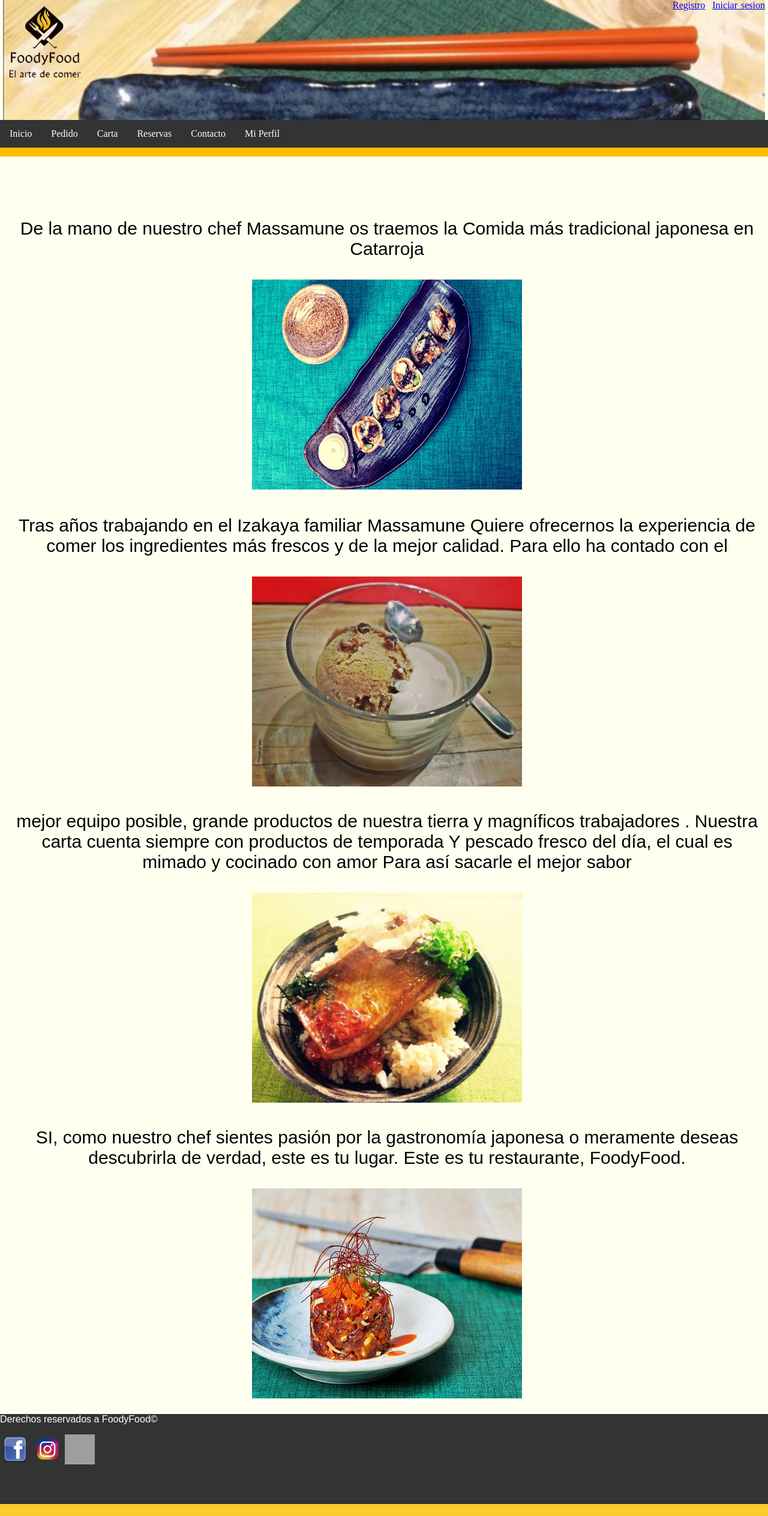
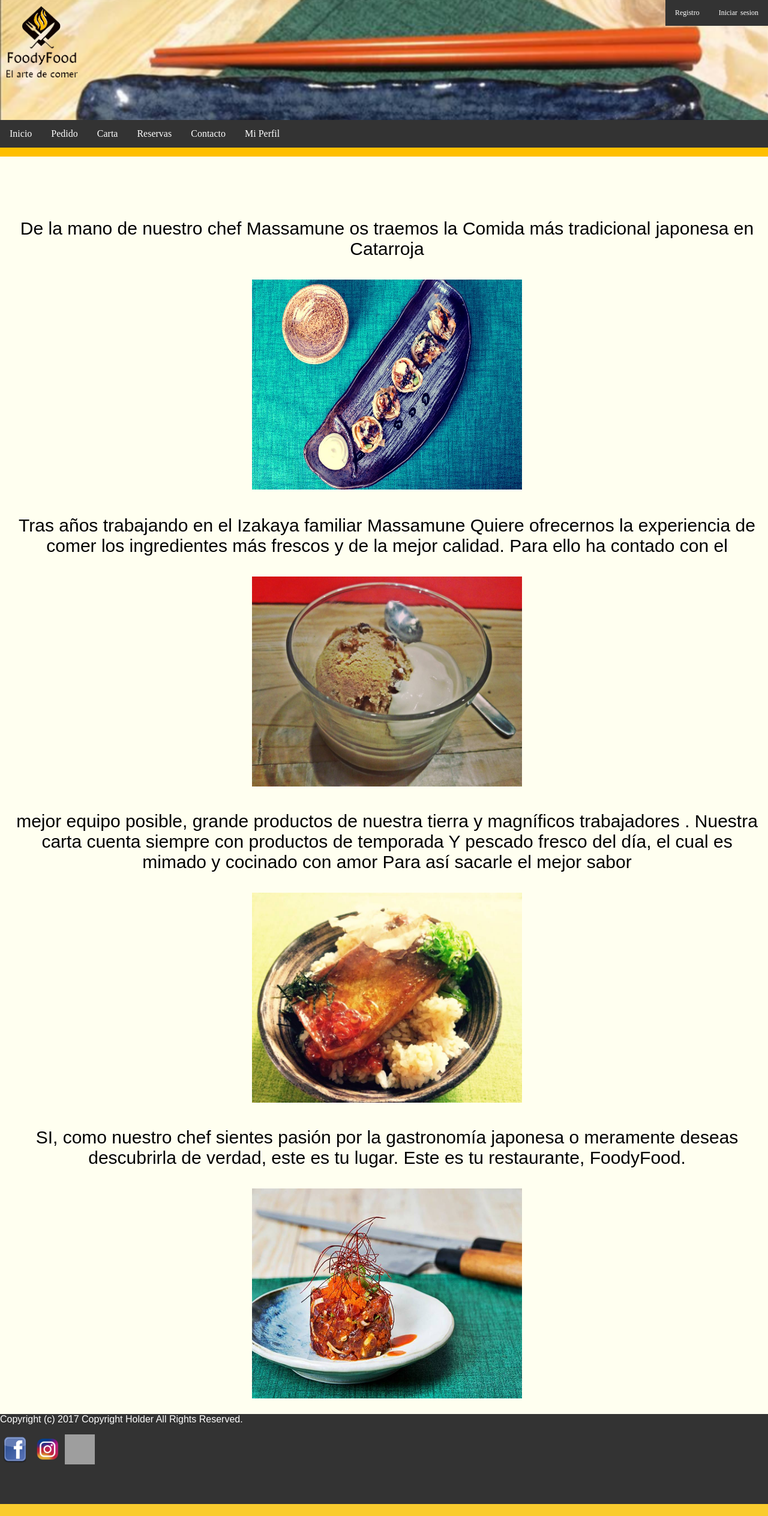
Before and after one commit to palosa/proyecto_Integrado, a PHP site: page / in a window 1280 px wide. Shown: the whole page at 60% size. Run offline with PHP 8.4, Linux system fonts and the light colour scheme; grey boxes are pictures that could not be loaded.

Commit message:
cambios enlace sesion y css

```diff
--- a/css/css.css
+++ b/css/css.css
@@ -8,6 +8,23 @@ body{
   background-repeat: no-repeat;
   background-size: cover;
 
+}
+.enlaceBanner{
+  float: right;
+  width:  auto;
+  height: auto;
+  font-size: 12px;
+}
+.enlaceBanner ul{
+  list-style-type: none;
+  margin: 0;
+  padding: 0;
+  overflow: hidden;
+  background-color: #333;
+  display: inline-block;
+}
+.enlaceBanner li{
+  float: right;
 }
 header div a{
   float: right;
@@ -24,7 +41,7 @@ float: left;
   width: 100%;
 
   margin: 0 auto;
-  width: 1270px;
+
 
   height: 200px;
   border: 3px ;
--- a/index.php
+++ b/index.php
@@ -9,16 +9,21 @@
 <header>
   <div class="banner">
   <img class="imagenlogo"src="images/logo.PNG" alt="">
+<div class="enlaceBanner">
+  <ul>
   <?php
   include 'seguridad/seguridad.php';
   $sesion=new Seguridad();
+
     if (isset($_SESSION['usuario'])) {
-      echo "<a href='logout.php'>Cerrar sesion</a><a>&nbsp;&nbsp;</a>";
+      echo "<li><a href='logout.php'>Cerrar sesion</a>";
     }else {
-      echo "<a href='login.php'>Iniciar sesion</a><a>&nbsp;&nbsp;</a>
-      <a href='registro.php'>Registro</a><a>&nbsp;&nbsp;</a>";
+      echo "<li><a href='login.php'>Iniciar sesion</a>
+      <a href='registro.php'>Registro</a></li>";
     }
    ?>
+   </ul>
+   </div>
   </div>
 </header>
 <nav>
@@ -78,7 +83,7 @@
 </div>
 <footer>
   <div class="text">
-  <p class="text-footer">Derechos reservados a FoodyFood©</p>
+  <p class="text-footer">Copyright (c) 2017 Copyright Holder All Rights Reserved.</p>
   <a href="https://www.facebook.com/FoodyFood-1205351362909040/" target="nueva"><img class="footer-icon" src="images/facebook.png" alt=""></a>
   <a href="https://www.instagram.com/foodyfood.florida/" target="nueva"><img class="footer-icon" src="images/insta.png" alt=""></a>
   <a href="https://www.twitter.com/foodyfood_flori" target="nueva"><img class="footer-icon" src="images/tuiter.png" alt=""></a>
--- a/miPerfil.php
+++ b/miPerfil.php
@@ -21,6 +21,7 @@ if (isset($_SESSION["usuario"])==false) {
    <body>
  <header>
    <div class="banner">
+  <div class="enlaceBanner">
    <img class="imagenlogo"src="images/logo.PNG" alt="">
    <?php
      if (isset($_SESSION['usuario'])) {
@@ -30,6 +31,7 @@ if (isset($_SESSION["usuario"])==false) {
        <a href='registro.php'>Registro</a><a>&nbsp;&nbsp;</a>";
      }
     ?>
+    </div>
    </div>
  </header>
  <nav>
```
